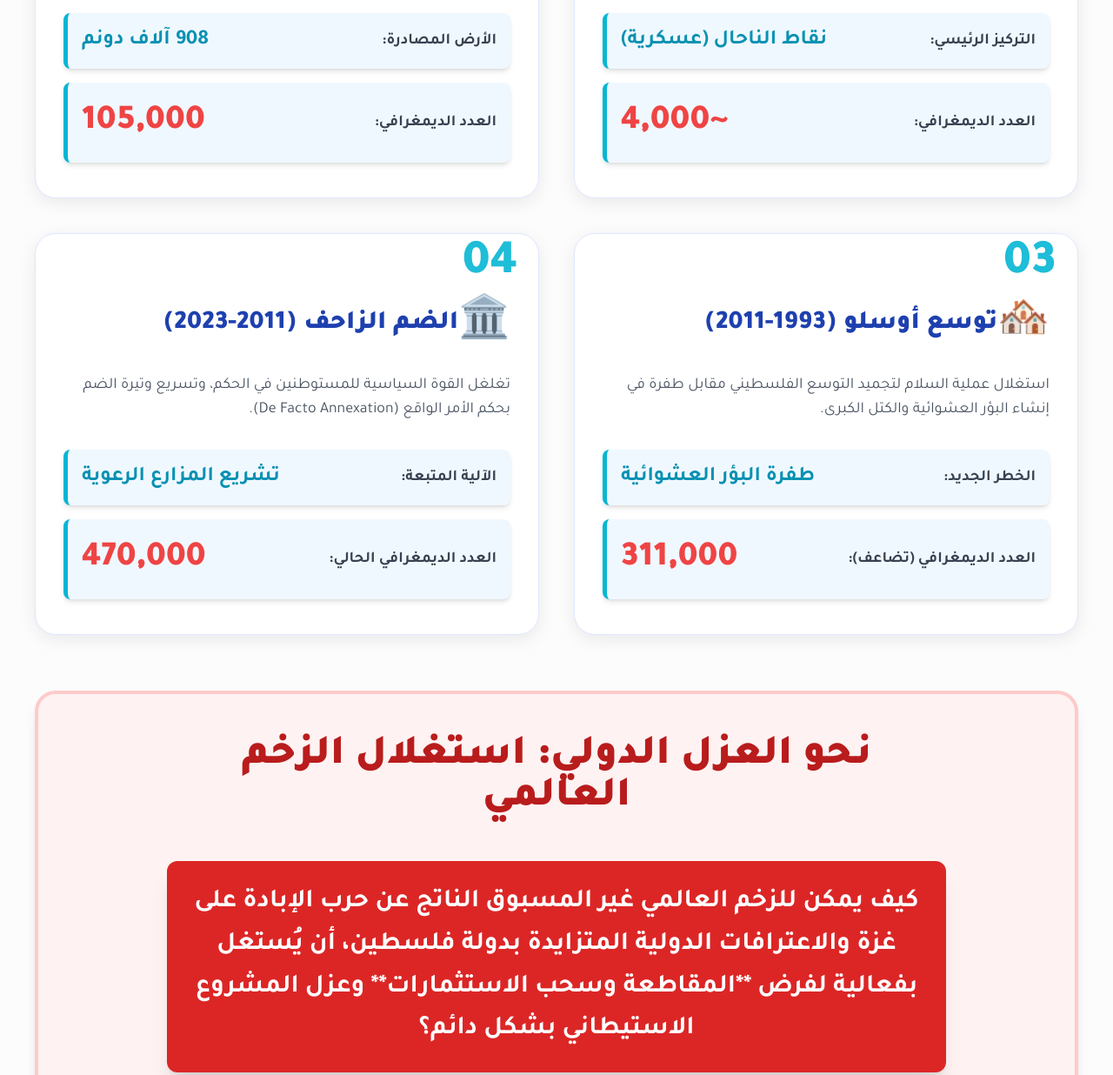
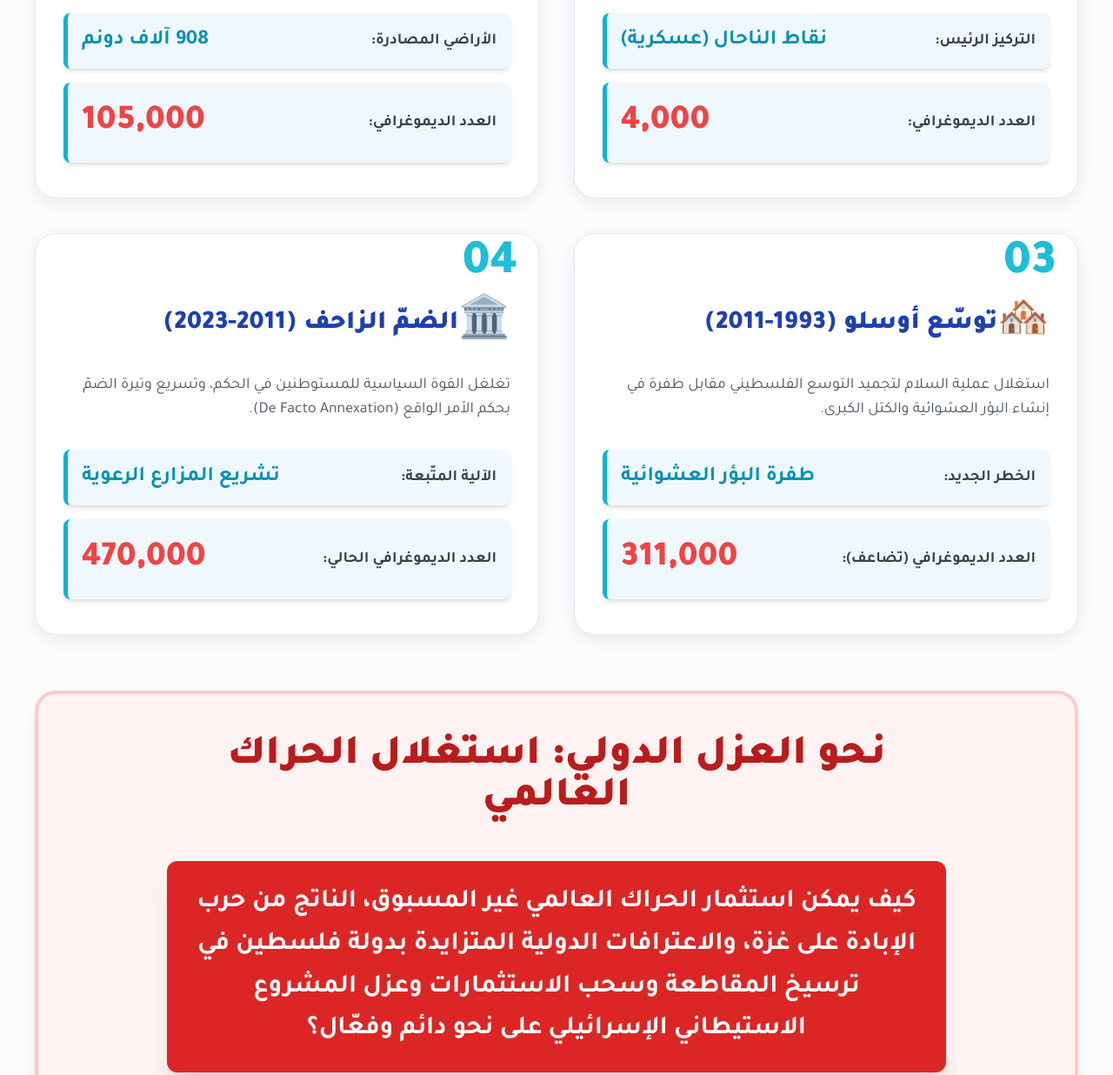
Before and after one commit to Chitour1/c1, a plain HTML site: page index.html in a window 1280 px wide. Shown: the part 1000-2236 px from the top of the page at 87% size. Drawn offline with nearby package versions, Linux system fonts and the light colour scheme.

Commit message:
Update index.html

```diff
--- a/index.html
+++ b/index.html
@@ -63,13 +63,13 @@
         <!-- الشريحة 1: العنوان الرئيسي - تصميم جريء وفاتح -->
         <header class="main-header text-center mb-16 py-24 rounded-3xl shadow-xl presentation-slide min-h-[50vh] flex-col justify-center">
             <h1 class="text-6xl sm:text-7xl lg:text-8xl font-extrabold text-white mb-6 leading-tight tracking-tight">
-                تكتيكات الابتلاع: كيف أعاد الاستيطان هندسة الخريطة الفلسطينية
+                تكتيكات الابتلاع: كيف أعاد الاستيطان هندسة الخريطة الفلسطينية؟
             </h1>
             <h2 class="text-3xl sm:text-4xl text-blue-100 font-light max-w-5xl mx-auto">
                 تحليل مراحل التوسع الاستيطاني وتغيير خريطة الوجود الفلسطيني (1967-2023)
             </h2>
             <div class="mt-12 text-center text-white/90">
-                <p class="text-xl font-medium text-blue-200">تطور المشروع من "نقاط أمنية" إلى "ضم زاحف" شامل.</p>
+                <p class="text-xl font-medium text-blue-200">تطور المشروع من "نقاط أمنية" إلى "ضمّ زاحف" شامل.</p>
             </div>
         </header>
 
@@ -88,12 +88,12 @@
                 <!-- مقاييس مرئية -->
                 <div class="space-y-4">
                     <div class="metric-box p-4 rounded-lg flex justify-between items-center shadow-md">
-                        <span class="text-lg font-semibold text-gray-700">التركيز الرئيسي:</span>
+                        <span class="text-lg font-semibold text-gray-700">التركيز الرئيس:</span>
                         <span class="text-2xl font-bold text-cyan-600">نقاط الناحال (عسكرية)</span>
                     </div>
                     <div class="metric-box p-4 rounded-lg flex justify-between items-center shadow-md">
-                        <span class="text-lg font-semibold text-gray-700">العدد الديمغرافي:</span>
-                        <span class="key-data">~4,000</span>
+                        <span class="text-lg font-semibold text-gray-700">العدد الديموغرافي:</span>
+                        <span class="key-data">4,000</span>
                     </div>
                 </div>
             </div>
@@ -110,11 +110,11 @@
                 <!-- مقاييس مرئية -->
                 <div class="space-y-4">
                     <div class="metric-box p-4 rounded-lg flex justify-between items-center shadow-md">
-                        <span class="text-lg font-semibold text-gray-700">الأرض المصادرة:</span>
+                        <span class="text-lg font-semibold text-gray-700">الأراضي المصادرة:</span>
                         <span class="text-2xl font-bold text-cyan-600">908 آلاف دونم</span>
                     </div>
                     <div class="metric-box p-4 rounded-lg flex justify-between items-center shadow-md">
-                        <span class="text-lg font-semibold text-gray-700">العدد الديمغرافي:</span>
+                        <span class="text-lg font-semibold text-gray-700">العدد الديموغرافي:</span>
                         <span class="key-data">105,000</span>
                     </div>
                 </div>
@@ -125,7 +125,7 @@
                 <span class="stage-number">03</span>
                 <div class="flex items-center space-x-4 mb-8 pt-10">
                     <span class="text-5xl text-blue-600">🏘️</span>
-                    <h4 class="text-3xl font-extrabold stage-title">توسع أوسلو (1993-2011)</h4>
+                    <h4 class="text-3xl font-extrabold stage-title">توسّع أوسلو (1993-2011)</h4>
                 </div>
                 <p class="text-lg text-gray-600 mb-8">استغلال عملية السلام لتجميد التوسع الفلسطيني مقابل طفرة في إنشاء البؤر العشوائية والكتل الكبرى.</p>
 
@@ -136,7 +136,7 @@
                         <span class="text-2xl font-bold text-cyan-600">طفرة البؤر العشوائية</span>
                     </div>
                     <div class="metric-box p-4 rounded-lg flex justify-between items-center shadow-md">
-                        <span class="text-lg font-semibold text-gray-700">العدد الديمغرافي (تضاعف):</span>
+                        <span class="text-lg font-semibold text-gray-700">العدد الديموغرافي (تضاعف):</span>
                         <span class="key-data">311,000</span>
                     </div>
                 </div>
@@ -147,18 +147,18 @@
                 <span class="stage-number">04</span>
                 <div class="flex items-center space-x-4 mb-8 pt-10">
                     <span class="text-5xl text-blue-600">🏛️</span>
-                    <h4 class="text-3xl font-extrabold stage-title">الضم الزاحف (2011-2023)</h4>
+                    <h4 class="text-3xl font-extrabold stage-title">الضمّ الزاحف (2011-2023)</h4>
                 </div>
-                <p class="text-lg text-gray-600 mb-8">تغلغل القوة السياسية للمستوطنين في الحكم، وتسريع وتيرة الضم بحكم الأمر الواقع (De Facto Annexation).</p>
+                <p class="text-lg text-gray-600 mb-8">تغلغل القوة السياسية للمستوطنين في الحكم، وتسريع وتيرة الضمّ بحكم الأمر الواقع (De Facto Annexation).</p>
 
                 <!-- مقاييس مرئية -->
                 <div class="space-y-4">
                     <div class="metric-box p-4 rounded-lg flex justify-between items-center shadow-md">
-                        <span class="text-lg font-semibold text-gray-700">الآلية المتبعة:</span>
+                        <span class="text-lg font-semibold text-gray-700">الآلية المتّبعة:</span>
                         <span class="text-2xl font-bold text-cyan-600">تشريع المزارع الرعوية</span>
                     </div>
                     <div class="metric-box p-4 rounded-lg flex justify-between items-center shadow-md">
-                        <span class="text-lg font-semibold text-gray-700">العدد الديمغرافي الحالي:</span>
+                        <span class="text-lg font-semibold text-gray-700">العدد الديموغرافي الحالي:</span>
                         <span class="key-data">470,000</span>
                     </div>
                 </div>
@@ -169,10 +169,10 @@
         <section class="mt-16 py-12 px-8 bg-red-50 border-4 border-red-200 rounded-3xl shadow-lg presentation-slide min-h-max justify-center">
             <div class="max-w-4xl mx-auto text-center">
 
-                <h4 class="text-5xl font-extrabold text-red-700 mb-12">نحو العزل الدولي: استغلال الزخم العالمي</h4>
+                <h4 class="text-5xl font-extrabold text-red-700 mb-12">نحو العزل الدولي: استغلال الحراك العالمي</h4>
 
                 <p class="text-3xl font-bold text-white p-6 bg-red-600 rounded-xl shadow-xl leading-relaxed">
-                    كيف يمكن للزخم العالمي غير المسبوق الناتج عن حرب الإبادة على غزة والاعترافات الدولية المتزايدة بدولة فلسطين، أن يُستغل بفعالية لفرض **المقاطعة وسحب الاستثمارات** وعزل المشروع الاستيطاني بشكل دائم؟
+                    كيف يمكن استثمار الحراك العالمي غير المسبوق، الناتج من حرب الإبادة على غزة، والاعترافات الدولية المتزايدة بدولة فلسطين في ترسيخ المقاطعة وسحب الاستثمارات وعزل المشروع الاستيطاني الإسرائيلي على نحو دائم وفعّال؟
                 </p>
             </div>
         </section>
```
